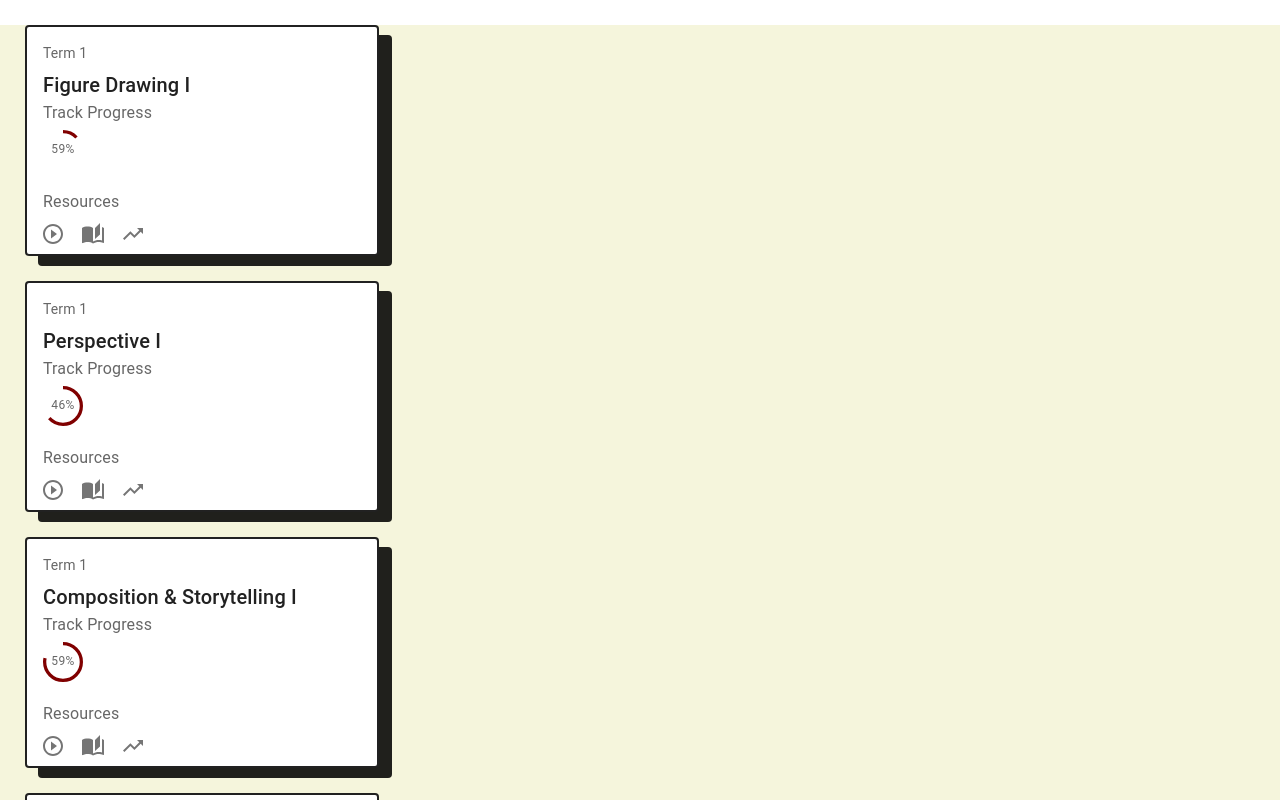
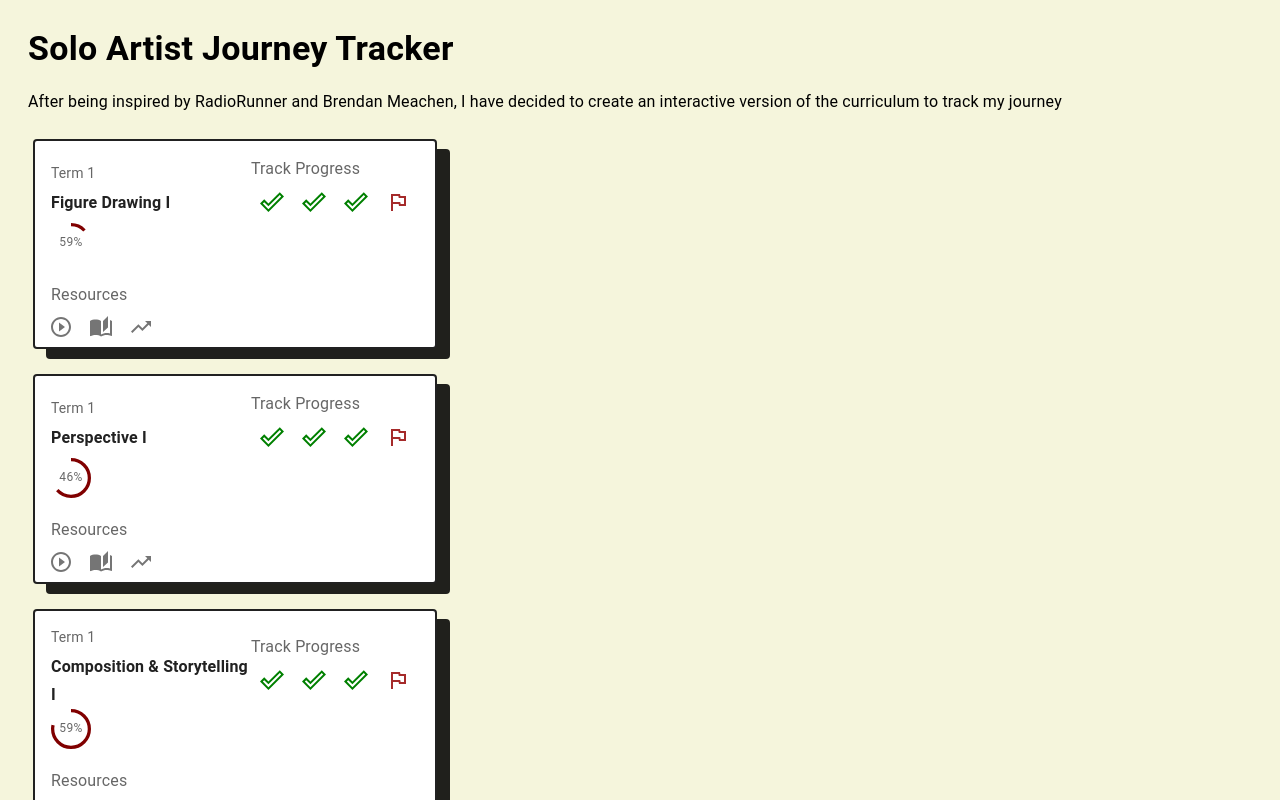
Before and after one commit to zaakirio/SoloArtJourneyInteractive, a React (Create React App) app: page / in a window 1280 px wide. Shown: the top 800 px of the page. Built offline with nearby package versions, Linux system fonts and the light colour scheme.

Commit message:
feature: updated styling and added track progress icons

```diff
--- a/src/App.tsx
+++ b/src/App.tsx
@@ -2,20 +2,35 @@ import React, { useState } from "react";
 import Curriculum from "./components/CurriculumCard";
 import { Course } from './interfaces/Curriculum';
 import curriculumjson from './assets/curriculum.json'
-import { ThemeProvider } from '@material-ui/core'
-import { createTheme } from '@material-ui/core/styles'
-import DarkModeIcon from '@mui/icons-material/DarkMode';
+import { Grid, ThemeProvider, Typography } from '@material-ui/core'
 
 const App: React.FC = () => {
 
   let courses: Course[] = JSON.parse(JSON.stringify(curriculumjson));
   return (
-    <div style={{backgroundColor:"beige" ,width:"100vw",height:"100vh"}}>
-        {courses.map(course =>
-          <Curriculum title={course.title} body={course.body} term={course.term} />
-        )
-        }
-        </div>
+
+    <Grid
+      alignItems="center"
+      style={{
+        backgroundColor: "beige",
+        height: "100vh"
+      }}
+      alignContent="center"
+      justifyContent="center"
+    >
+      <Grid style={{ margin: 20 }}>
+        <Typography variant="h4">
+          <strong>Solo Artist Journey Tracker</strong>
+        </Typography>
+      </Grid>
+      <Grid style={{ margin: 20 }}>
+        <Typography>After being inspired by RadioRunner and Brendan Meachen, I have decided to create an interactive version of the curriculum to track my journey </Typography>
+      </Grid>
+      {courses.map(course =>
+        <Curriculum title={course.title} body={course.body} term={course.term} />
+      )
+      }
+    </Grid>
   );
 };
 
--- a/src/components/CurriculumCard.tsx
+++ b/src/components/CurriculumCard.tsx
@@ -6,30 +6,97 @@ import Button from '@mui/material/Button';
 import Typography from '@mui/material/Typography';
 import React, { useState } from "react";
 import { Course } from "../interfaces/Curriculum";
-import { CardMedia, CircularProgress, Divider, Grid, IconButton, Slider, Tooltip } from '@mui/material';
+import { CardMedia, Checkbox, CircularProgress, Divider, FormControlLabel, FormGroup, Grid, IconButton, Slider, Tooltip } from '@mui/material';
 import PlayCircleOutlineIcon from '@mui/icons-material/PlayCircleOutline';
 import AutoStoriesIcon from '@mui/icons-material/AutoStories';
 import TrendingUpIcon from '@mui/icons-material/TrendingUp';
+import { Favorite, FavoriteBorder } from '@mui/icons-material';
+import BookmarkBorderIcon from '@mui/icons-material/BookmarkBorder';
+import BookmarkIcon from '@mui/icons-material/Bookmark';
+import FlagIcon from '@mui/icons-material/Flag';
+import FlagOutlinedIcon from '@mui/icons-material/FlagOutlined';
+
+import DvrOutlinedIcon from '@mui/icons-material/DvrOutlined';
+import DoneOutlineIcon from '@mui/icons-material/DoneOutline';
+import DoneIcon from '@mui/icons-material/Done';
+
+//TODO
+// 1) Make layout of cards responsive, 3 cards per row
+// 2) Trigger circle progress bar by using Track Progress checkbox
+
 const Curriculum: React.FC<Course> = ({ title, body, term }) => {
-  const [liked, setLiked] = useState(false);
   return (
-        <Card sx={{
-          width: {
-            sx: 1.0, // 100%
-            sm: 250,
-            md: 350,
-          },
-        }} style={{ margin: "25px", border: "solid 2px", boxShadow: "13px 10px" }}>
+    <Card style={{ margin: "25px", border: "solid 2px", boxShadow: "13px 10px", width: "400px" }}>
       <CardContent>
-            <Typography sx={{ fontSize: 14 }} color="text.secondary" gutterBottom>
+        <Grid container alignItems="center">
+          <Grid item xs>
+            <Typography sx={{ fontSize: 14, }} color="text.secondary" gutterBottom>
               Term {term}
             </Typography>
-            <Typography variant="h6" style={{}}>
+            <Typography variant="subtitle1" style={{ fontWeight: "600" }}>
               {title}
             </Typography>
-            <Typography color="text.secondary" style={{ paddingLeft: "0px", paddingBottom: "5px" }}>
+          </Grid>
+
+          <Grid item>
+            <Typography color="text.secondary" style={{}}>
               Track Progress
             </Typography>
+
+            <Tooltip arrow title="Started" componentsProps={{
+              tooltip: {
+                sx: {
+                  bgcolor: 'common.black',
+                  '& .MuiTooltip-arrow': {
+                    color: 'common.black',
+                  },
+                },
+              }
+            }}>
+              <Checkbox style={{ color: "green" }} icon={<DoneOutlineIcon />} checkedIcon={<DoneIcon />} />
+            </Tooltip>
+            <Tooltip arrow title="Engaged with resources" componentsProps={{
+              tooltip: {
+                sx: {
+                  bgcolor: 'common.black',
+                  '& .MuiTooltip-arrow': {
+                    color: 'common.black',
+                  },
+                },
+              }
+            }}>
+              <Checkbox style={{ color: "green" }} icon={<DoneOutlineIcon />} checkedIcon={<DoneIcon />} />
+            </Tooltip>
+            <Tooltip arrow title="Practiced Technique" componentsProps={{
+              tooltip: {
+                sx: {
+                  bgcolor: 'common.black',
+                  '& .MuiTooltip-arrow': {
+                    color: 'common.black',
+                  },
+                },
+              }
+            }}>
+              <Checkbox style={{ color: "green" }} icon={<DoneOutlineIcon />} checkedIcon={<DoneIcon />} />
+            </Tooltip>
+            <Tooltip arrow title="Finish Challenge" componentsProps={{
+              tooltip: {
+                sx: {
+                  bgcolor: 'common.black',
+                  '& .MuiTooltip-arrow': {
+                    color: 'common.black',
+                  },
+                },
+              }
+            }}>
+              <Checkbox style={{ color: "brown" }} icon={<FlagOutlinedIcon />} checkedIcon={<FlagIcon />} />
+            </Tooltip>
+            <Typography color="text.secondary" style={{}}>
+            </Typography>
+
+          </Grid>
+
+        </Grid>
 
         <Box sx={{ position: 'relative', display: 'inline-flex' }}>
           <CircularProgress variant="determinate" value={Math.floor(Math.random() * 100)} style={{ color: "maroon" }} />
--- a/src/index.css
+++ b/src/index.css
@@ -1,5 +1,5 @@
 body {
-  margin: 0;
+  background-color: beige;
   font-family: -apple-system, BlinkMacSystemFont, 'Segoe UI', 'Roboto', 'Oxygen',
     'Ubuntu', 'Cantarell', 'Fira Sans', 'Droid Sans', 'Helvetica Neue',
     sans-serif;
```
Lines whose indentation alone changed are shown as unchanged.
